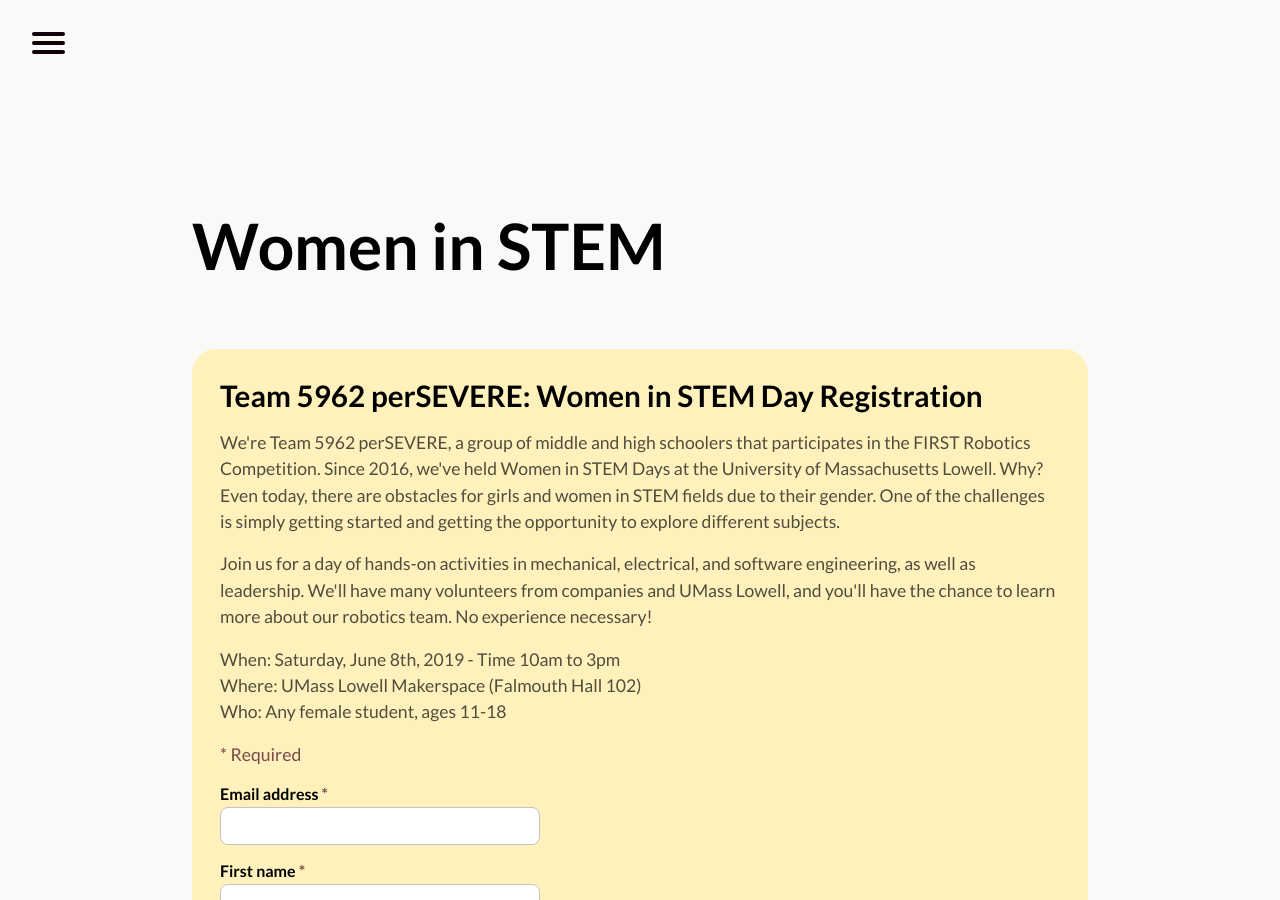
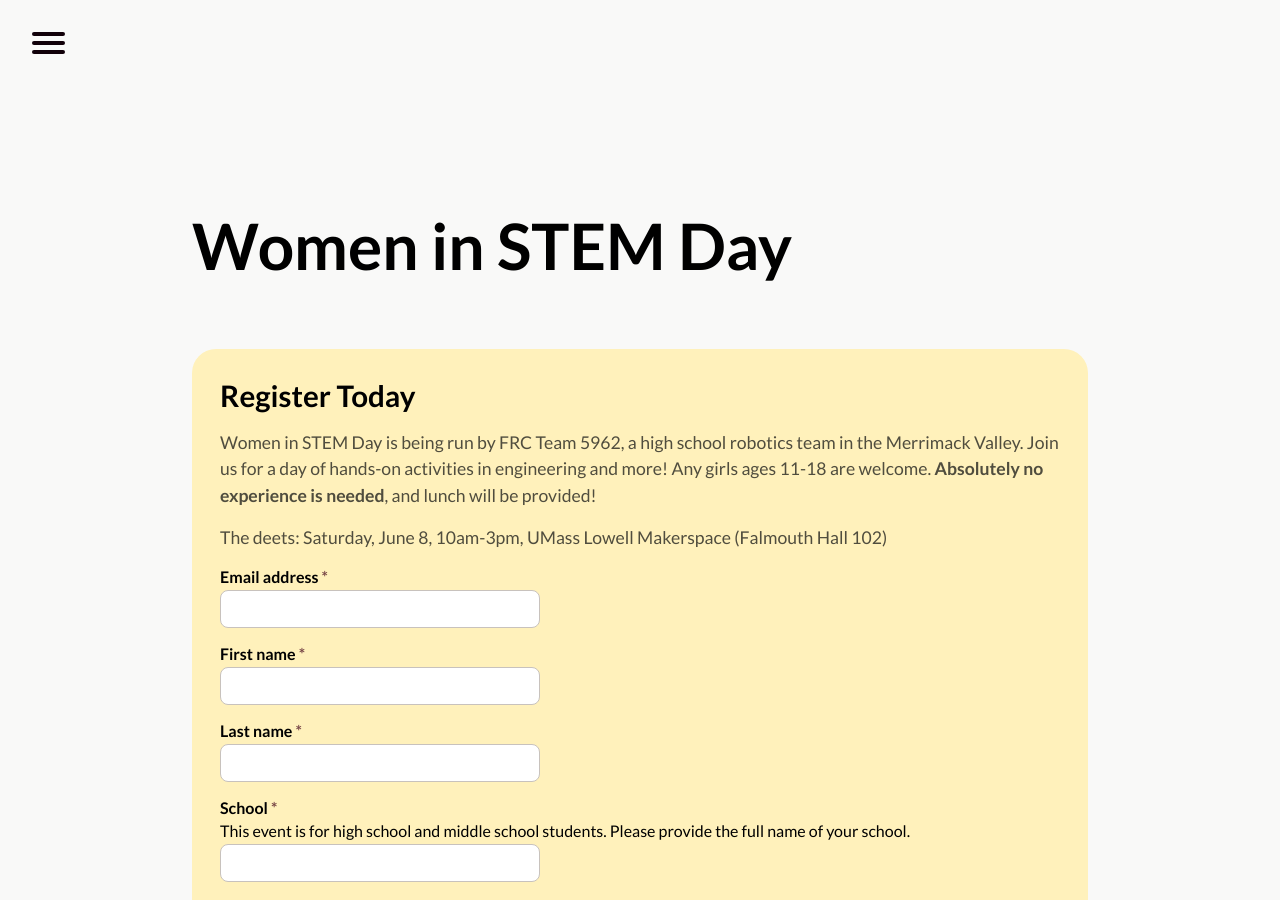
Before and after one commit to perSEVERE-5962/frc5962, a Jekyll site: the page built from wis.md, in a window 1280 px wide and 900 px high. Built offline with Jekyll 4.4.1, drawn with Linux system fonts in a browser that asks for light colours.

Commit message:
Update WIS form

```diff
--- a/wis.md
+++ b/wis.md
@@ -1,18 +1,14 @@
 ---
-title: Women in STEM
+title: Women in STEM Day
 ---
 
 <form action="https://docs.google.com/forms/d/e/1FAIpQLSf3LKE8p3xl8G38HcA_ATfw_aOcSuyIuQDsV1E_lzKn3ddBNg/formResponse" method="POST" target="secret-frame" onsubmit="showThanks();">
     <div class="form-header">
-        <h2 class="form-title">Team 5962 perSEVERE: Women in STEM Day Registration</h2>
+        <h2 class="form-title">Register Today</h2>
         <p class="form-description">
-            <p>We're Team 5962 perSEVERE, a group of middle and high schoolers that participates in the FIRST Robotics Competition. Since 2016, we've held Women in STEM Days at the University of Massachusetts Lowell. Why? Even today, there are obstacles for girls and women in STEM fields due to their gender. One of the challenges is simply getting started and getting the opportunity to explore different subjects.</p>
-            <p>Join us for a day of hands-on activities in mechanical, electrical, and software engineering, as well as leadership. We'll have many volunteers from companies and UMass Lowell, and you'll have the chance to learn more about our robotics team. No experience necessary!</p>
-            <p>When: Saturday, June 8th, 2019 - Time 10am to 3pm<br>
-            Where: UMass Lowell Makerspace (Falmouth Hall 102)<br>
-            Who: Any female student, ages 11-18</p>
+            <p>Women in STEM Day is being run by FRC Team 5962, a high school robotics team in the Merrimack Valley. Join us for a day of hands-on activities in engineering and more! Any girls ages 11-18 are welcome. <b>Absolutely no experience is needed</b>, and lunch will be provided!</p>
+            <p>The deets: Saturday, June 8, 10am-3pm, UMass Lowell Makerspace (Falmouth Hall 102)</p>
         </p>
-        <p class="form-legend">* Required</p>
     </div>
     <div class="form-content">
         <div class="form-question">
```
